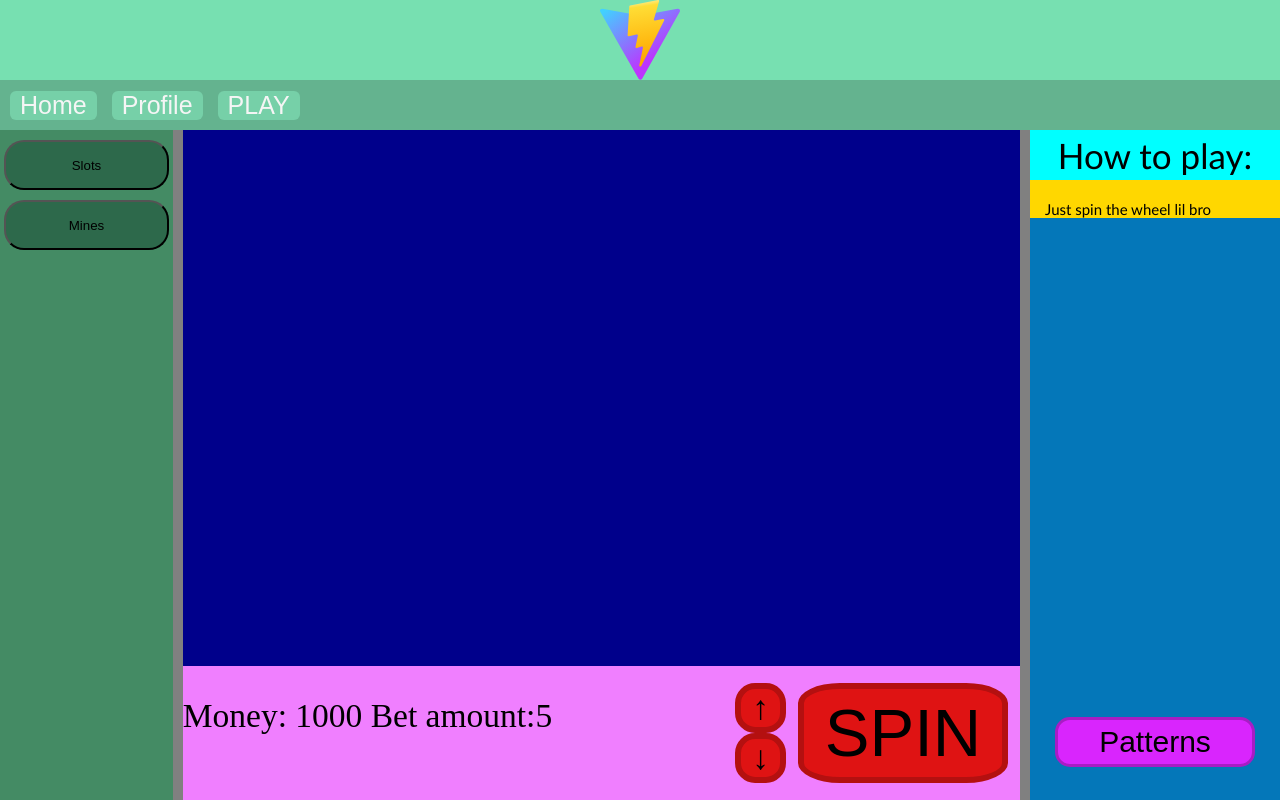
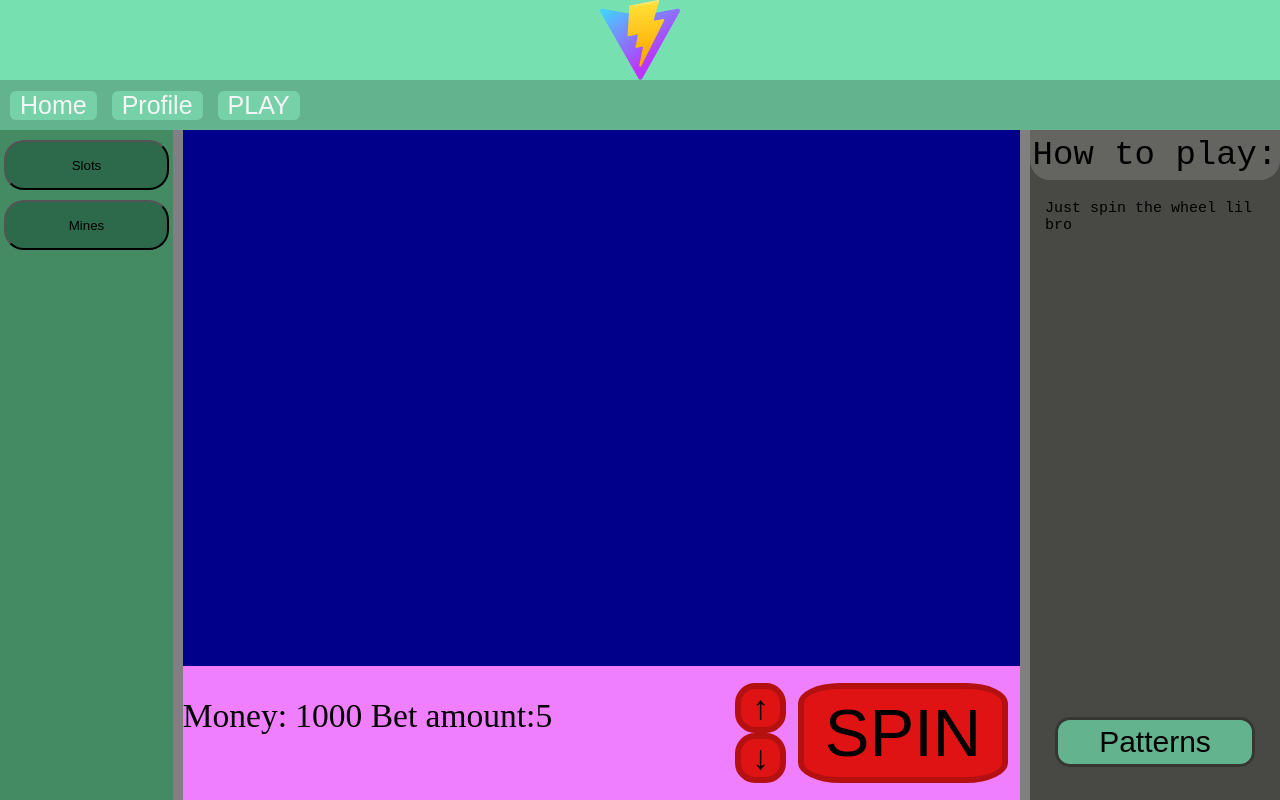
Before and after one commit to LenivyKrabik/Cazik, a React (Vite) app: page /game in a window 1280 px wide. Built offline with nearby package versions, Linux system fonts and the light colour scheme.

Commit message:
Made rulesPanel prettier

```diff
--- a/src/styles/rulesPanel.css
+++ b/src/styles/rulesPanel.css
@@ -1,4 +1,4 @@
-.rulesPanel{
+.rulesPanel {
   height: 100%;
   width: var(--rulesPanel-width);
 
@@ -9,30 +9,35 @@
   position: absolute;
   right: 0px;
 
-    background-color: rgb(4, 119, 185); /*Dev color*/
+  background-color: var(--bright-secondary-color);
 }
 
-.title{
+.title {
   width: 100%;
   height: 50px;
 
   display: flex;
-    font-size: 35px;
+  font-size: 34px;
   justify-content: center;
   align-items: center;
 
-    background-color: aqua; /*Dev color*/
+  border-bottom-right-radius: 20px;
+  border-bottom-left-radius: 20px;
+  background-color: color-mix(
+    in hsl,
+    var(--bright-secondary-color) 85%,
+    white 15%
+  );
+  /*background-color: aqua; /*Dev color*/
 
-    font-family: 'Gill Sans', 'Gill Sans MT', Calibri, 'Trebuchet MS', sans-serif; /*Dev font*/
-
+  font-family: "Courier New", Courier, monospace;
 }
 
-.rules{
+.rules {
   width: 100%;
-    height: fit-content;
+  height: 75%;
   padding-top: 20px;
-
-    background-color: gold; /*Dev color*/
+  overflow: scroll;
   font-size: 15px;
 }
 
@@ -40,17 +45,17 @@
   position: relative;
   width: calc(100% - 15px);
   left: 15px;
-    font-family: 'Gill Sans', 'Gill Sans MT', Calibri, 'Trebuchet MS', sans-serif; /*Dev font*/
+  font-family: "Courier New", Courier, monospace; /*Dev font*/
 }
 
-.rulesPanel button{
+.rulesPanel button {
   /*outline: none;
     border: none;*/
   cursor: pointer;
 
   border-radius: 15px;
-    border: 3px solid rgb(168, 29, 196); /*Dev color*/
-    background-color: rgb(217, 37, 253); /*Dev color*/
+  border: 3px solid var(--dark-secondary-color); /*Dev color*/
+  background-color: var(--middle-primary-color); /*Dev color*/
 
   /*padding: 10px 70px;*/
   width: 200px;
@@ -60,10 +65,18 @@
   font-size: 30px;
 }
 
-.rulesPanel button:hover{
-    background-color: color-mix(in hsl, rgb(217, 37, 253) 90%, white 10%);
+.rulesPanel button:hover {
+  background-color: color-mix(
+    in hsl,
+    var(--middle-primary-color) 90%,
+    white 10%
+  );
 }
 
-.rulesPanel button:active{
-    background-color: color-mix(in hsl, rgb(217, 37, 253) 60%, black 40%);
+.rulesPanel button:active {
+  background-color: color-mix(
+    in hsl,
+    var(--middle-primary-color) 60%,
+    black 40%
+  );
 }
```
Lines whose indentation alone changed are shown as unchanged.
